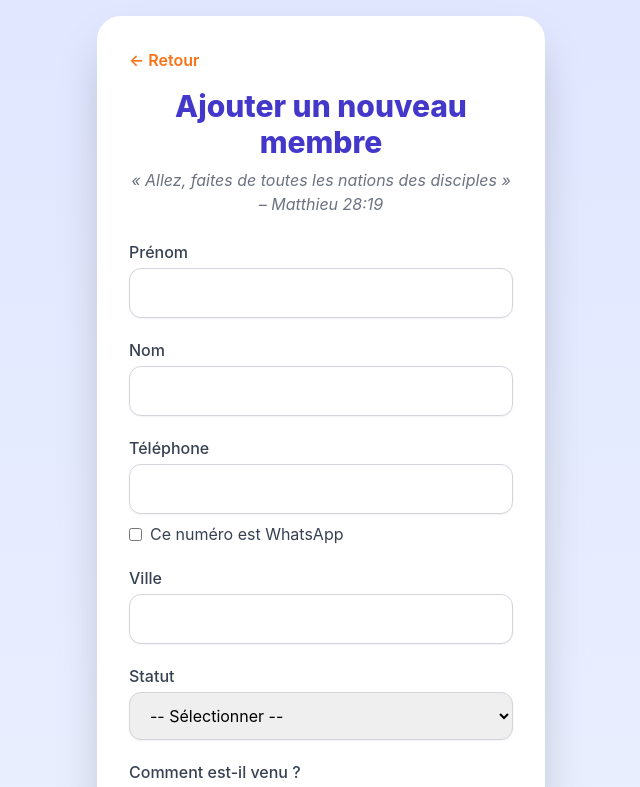
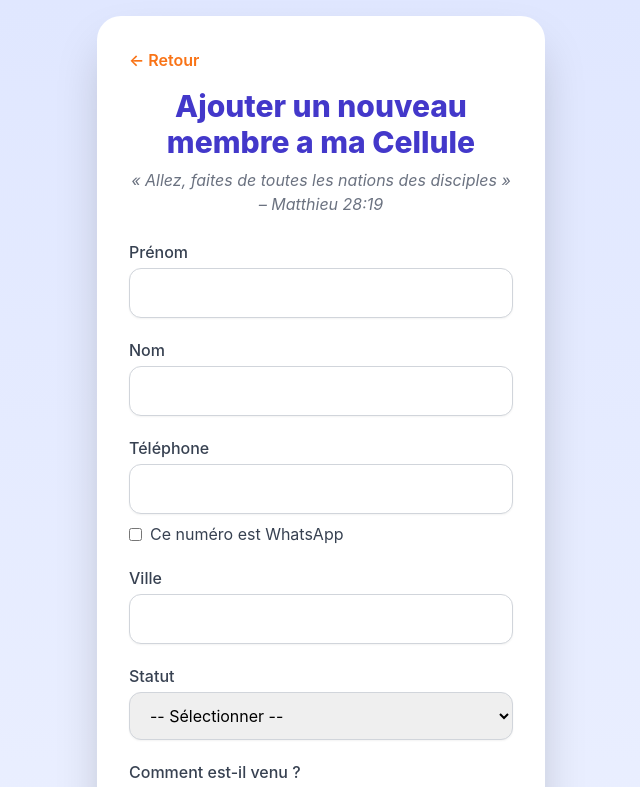
Before and after one commit to allanbavajee/soultrack, a Next.js app: page /admin/ajouter-membre-cellule in a window 1280 px wide. Shown: the top 787 px of the page, without its empty margins (319-959 px from the left). Built offline with nearby package versions, Linux system fonts and the light colour scheme; no server answers.

Commit message:
Update ajouter-membre-cellule.js

```diff
--- a/pages/admin/ajouter-membre-cellule.js
+++ b/pages/admin/ajouter-membre-cellule.js
@@ -66,7 +66,7 @@ export default function AddMember() {
         </button>
 
         <h1 className="text-3xl font-extrabold text-center text-indigo-700 mb-2">
-          Ajouter un nouveau membre
+          Ajouter un nouveau membre a ma Cellule
         </h1>
         <p className="text-center text-gray-500 italic mb-6">
           « Allez, faites de toutes les nations des disciples » – Matthieu 28:19
```
